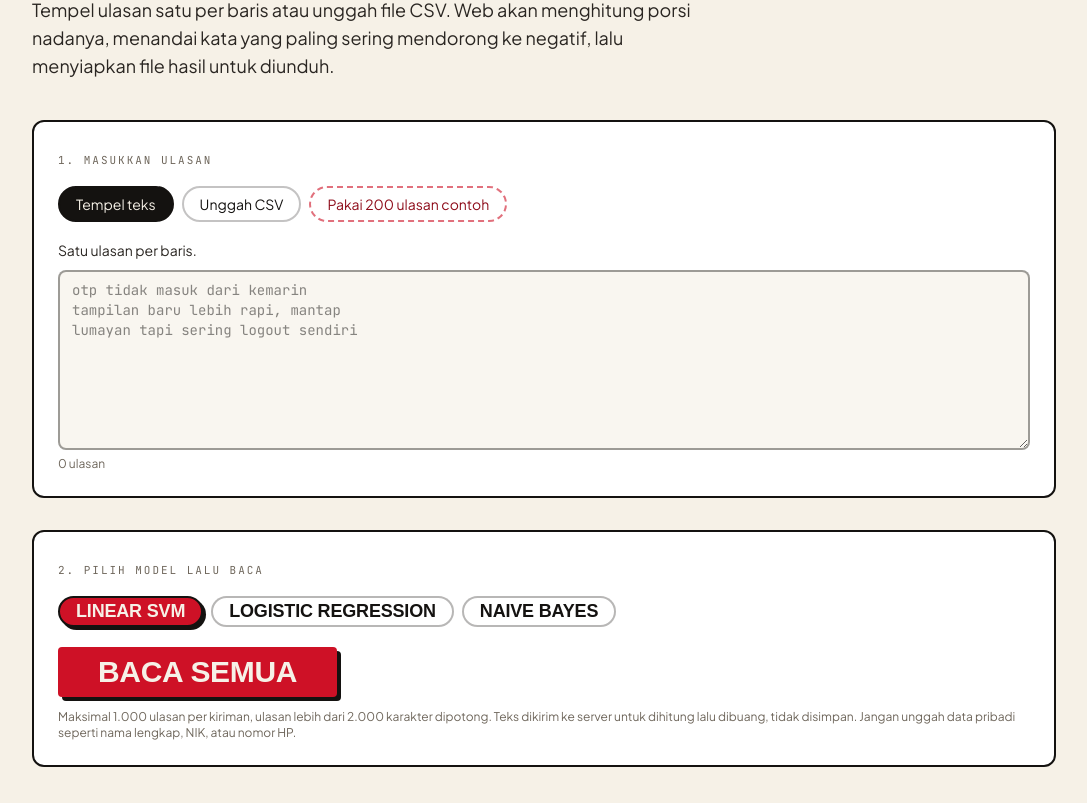
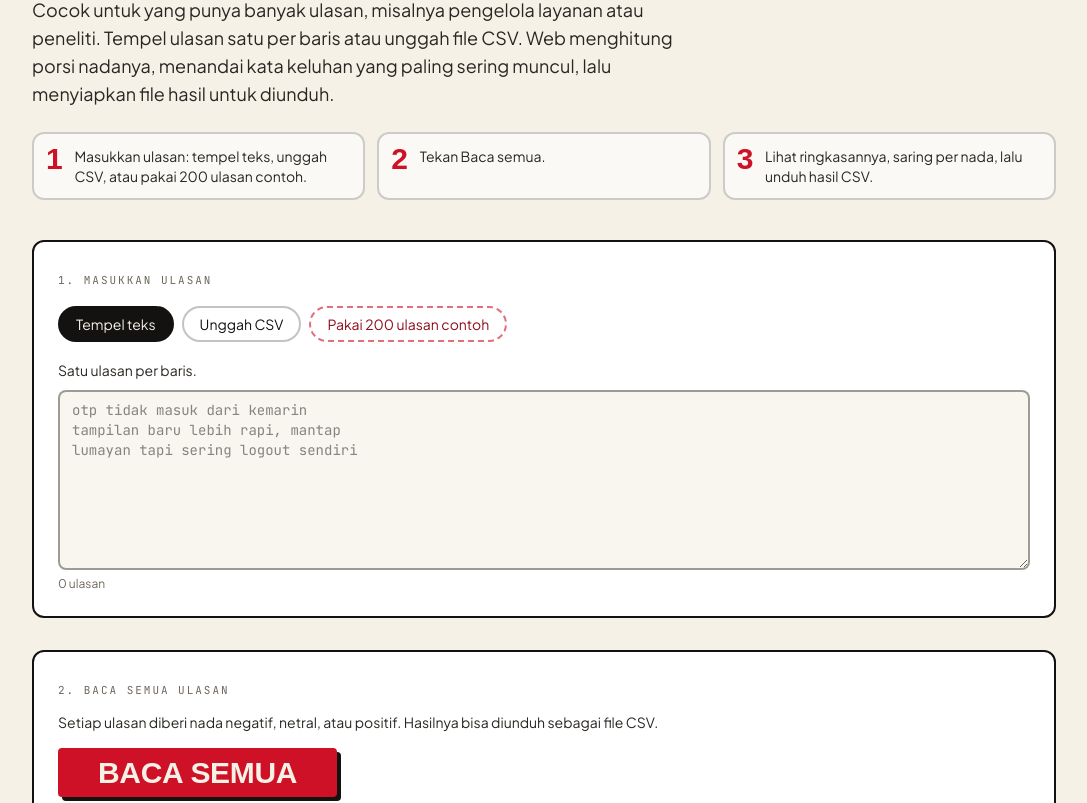
Before and after one commit to ne-he/suara-rakyat, a Next.js app in the folder web/: page /massal in a window 1280 px wide. Shown: the part 340-1143 px from the top of the page, without its empty margins (96-1183 px from the left). Built offline with nearby package versions, Linux system fonts and the light colour scheme; a web font is replaced by a local one.

Commit message:
Cek massal tanpa pilihan model, ditambah panduan tiga langkah

```diff
--- a/web/app/massal/page.tsx
+++ b/web/app/massal/page.tsx
@@ -1,9 +1,6 @@
-import fs from "node:fs";
-import path from "node:path";
 import type { Metadata } from "next";
 import BatchAnalyzer from "@/components/BatchAnalyzer";
 import SiteHeader, { SiteFooter } from "@/components/SiteHeader";
-import type { ModelMeta } from "@/lib/model";
 
 export const metadata: Metadata = {
   title: "Cek banyak ulasan · Suara Rakyat",
@@ -11,7 +8,6 @@ export const metadata: Metadata = {
 };
 
 export default function Massal() {
-  const meta = JSON.parse(fs.readFileSync(path.join(process.cwd(), "model", "meta.json"), "utf8")) as ModelMeta;
   return (
     <>
       <SiteHeader active="/massal" />
@@ -24,15 +20,25 @@ export default function Massal() {
             <span className="text-merah">sekali baca.</span>
           </h1>
           <p className="mt-5 max-w-2xl text-lg text-aspal-2">
-            Tempel ulasan satu per baris atau unggah file CSV. Web akan menghitung porsi nadanya, menandai kata yang paling sering mendorong ke
-            negatif, lalu menyiapkan file hasil untuk diunduh.
+            Cocok untuk yang punya banyak ulasan, misalnya pengelola layanan atau peneliti. Tempel ulasan satu per baris atau unggah file CSV. Web
+            menghitung porsi nadanya, menandai kata keluhan yang paling sering muncul, lalu menyiapkan file hasil untuk diunduh.
           </p>
+          <ol className="mt-6 grid gap-3 text-sm sm:grid-cols-3">
+            {["Masukkan ulasan: tempel teks, unggah CSV, atau pakai 200 ulasan contoh.", "Tekan Baca semua.", "Lihat ringkasannya, saring per nada, lalu unduh hasil CSV."].map(
+              (t, i) => (
+                <li key={t} className="flex gap-3 rounded-xl border-2 border-aspal/20 bg-white/60 p-3">
+                  <span className="display text-3xl text-merah">{i + 1}</span>
+                  <span className="text-aspal-2">{t}</span>
+                </li>
+              ),
+            )}
+          </ol>
           <div className="mt-10">
-            <BatchAnalyzer models={meta.models.map((m) => ({ id: m.id, name: m.name }))} defaultId={meta.default_model} />
+            <BatchAnalyzer />
           </div>
         </div>
       </main>
-      <SiteFooter version={meta.version} />
+      <SiteFooter />
     </>
   );
 }
--- a/web/components/BatchAnalyzer.tsx
+++ b/web/components/BatchAnalyzer.tsx
@@ -6,10 +6,8 @@ import { downloadCsv } from "@/lib/download";
 import { CLASS_HEX, INK, LABEL_ID, LABELS, nf, pct, type Label } from "@/lib/fmt";
 import { useWidth } from "@/lib/useWidth";
 
-type ModelOpt = { id: string; name: string };
 type Item = { label: Label | null; confidence: number | null };
 type Result = {
-  model: string;
   n: number;
   counts: Record<Label, number>;
   items: Item[];
@@ -27,7 +25,7 @@ function starLabel(v: string): Label | null {
   return s <= 2 ? "negative" : s < 4 ? "neutral" : "positive";
 }
 
-export default function BatchAnalyzer({ models, defaultId }: { models: ModelOpt[]; defaultId: string }) {
+export default function BatchAnalyzer() {
   const [mode, setMode] = useState<"tempel" | "csv">("tempel");
   const [pasted, setPasted] = useState("");
   const [table, setTable] = useState<string[][] | null>(null);
@@ -35,7 +33,6 @@ export default function BatchAnalyzer({ models, defaultId }: { models: ModelOpt[
   const [hasHeader, setHasHeader] = useState(true);
   const [textCol, setTextCol] = useState(0);
   const [starCol, setStarCol] = useState(-1);
-  const [model, setModel] = useState(defaultId);
   const [result, setResult] = useState<Result | null>(null);
   const [sent, setSent] = useState<{ texts: string[]; stars: (Label | null)[]; rows: string[][]; header: string[] } | null>(null);
   const [filter, setFilter] = useState<Label | "all">("all");
@@ -97,7 +94,7 @@ export default function BatchAnalyzer({ models, defaultId }: { models: ModelOpt[
       const res = await fetch("/api/predict-batch", {
         method: "POST",
         headers: { "Content-Type": "application/json" },
-        body: JSON.stringify({ texts, model }),
+        body: JSON.stringify({ texts }),
       });
       const json = await res.json();
       if (!res.ok) throw new Error(json.error ?? "Gagal membaca ulasan.");
@@ -235,27 +232,13 @@ export default function BatchAnalyzer({ models, defaultId }: { models: ModelOpt[
       </div>
 
       <div className="poster rounded-xl border-2 border-aspal bg-white p-5 sm:p-6">
-        <p className="kicker kicker-garis text-abu">2. Pilih model lalu baca</p>
-        <div className="mt-4 flex flex-wrap gap-2">
-          {models.map((m) => (
-            <button
-              key={m.id}
-              type="button"
-              aria-pressed={model === m.id}
-              onClick={() => setModel(m.id)}
-              className={`display rounded-full border-2 px-4 py-1.5 text-lg transition duration-300 hover:-translate-y-0.5 ${
-                model === m.id ? "border-aspal bg-merah text-putih shadow-[3px_3px_0_var(--aspal)]" : "border-aspal/30 bg-white hover:border-aspal"
-              }`}
-            >
-              {m.name}
-            </button>
-          ))}
-        </div>
+        <p className="kicker kicker-garis text-abu">2. Baca semua ulasan</p>
+        <p className="mt-3 text-sm text-aspal-2">Setiap ulasan diberi nada negatif, netral, atau positif. Hasilnya bisa diunduh sebagai file CSV.</p>
         <button
           type="button"
           onClick={run}
           disabled={loading}
-          className="display mt-5 w-full rounded-sm bg-merah px-5 py-3 text-3xl text-putih shadow-[4px_4px_0_var(--aspal)] transition hover:bg-merah-tua active:translate-x-[2px] active:translate-y-[2px] active:shadow-[2px_2px_0_var(--aspal)] disabled:opacity-60 sm:w-auto sm:px-10"
+          className="display mt-4 w-full rounded-sm bg-merah px-5 py-3 text-3xl text-putih shadow-[4px_4px_0_var(--aspal)] transition hover:bg-merah-tua active:translate-x-[2px] active:translate-y-[2px] active:shadow-[2px_2px_0_var(--aspal)] disabled:opacity-60 sm:w-auto sm:px-10"
         >
           {loading ? "Membaca..." : "Baca semua"}
         </button>
@@ -269,7 +252,7 @@ export default function BatchAnalyzer({ models, defaultId }: { models: ModelOpt[
       {result && sent && (
         <div className="rise space-y-6" aria-live="polite">
           <div className="grid grid-cols-2 gap-3 sm:gap-4 lg:grid-cols-4">
-            <Stat k="Ulasan dibaca" v={nf.format(total)} s={`${result.ms} ms di server`} />
+            <Stat k="Ulasan dibaca" v={nf.format(total)} s={`selesai dalam ${(result.ms / 1000).toFixed(2).replace(".", ",")} detik`} />
             {LABELS.map((l) => (
               <Stat key={l} k={LABEL_ID[l]} v={total ? pct(result.counts[l] / total) : "0%"} s={`${nf.format(result.counts[l])} ulasan`} dot={CLASS_HEX[l]} />
             ))}
@@ -331,9 +314,9 @@ export default function BatchAnalyzer({ models, defaultId }: { models: ModelOpt[
               <button
                 type="button"
                 onClick={() => {
-                  const extra = ["prediksi", "keyakinan", "model"];
-                  const rows = sent.rows.map((r, i) => [...r, result.items[i]?.label ? LABEL_ID[result.items[i].label!] : "", result.items[i]?.confidence ?? "", result.model]);
-                  downloadCsv([[...sent.header, ...extra], ...rows], `hasil-suara-rakyat-${result.model}.csv`);
+                  const extra = ["nada", "keyakinan"];
+                  const rows = sent.rows.map((r, i) => [...r, result.items[i]?.label ? LABEL_ID[result.items[i].label!] : "", result.items[i]?.confidence ?? ""]);
+                  downloadCsv([[...sent.header, ...extra], ...rows], "hasil-suara-rakyat.csv");
                 }}
                 className="rounded-sm bg-aspal px-4 py-2 text-sm text-putih shadow-[3px_3px_0_var(--merah)] transition hover:-translate-y-0.5"
               >
```
